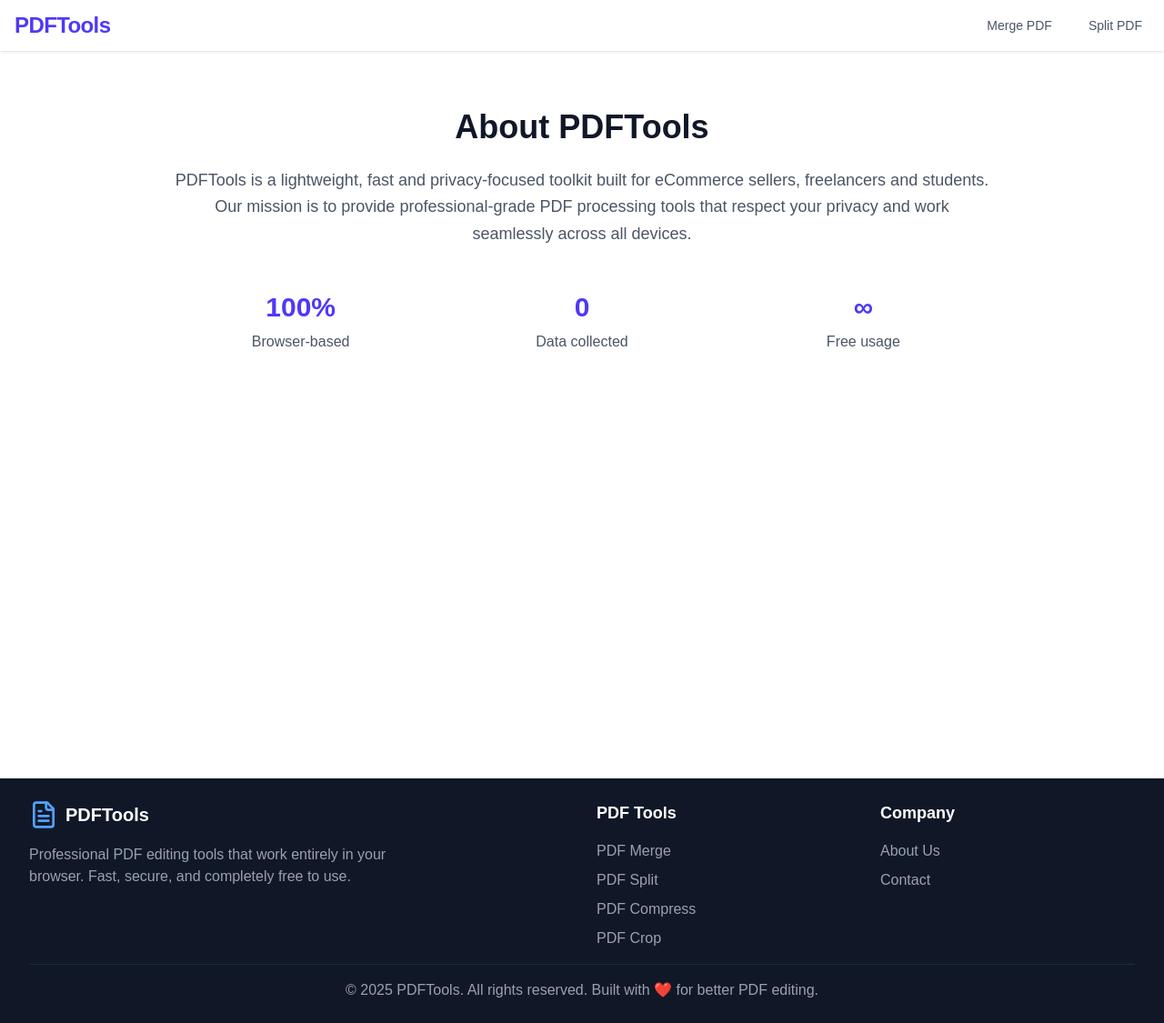
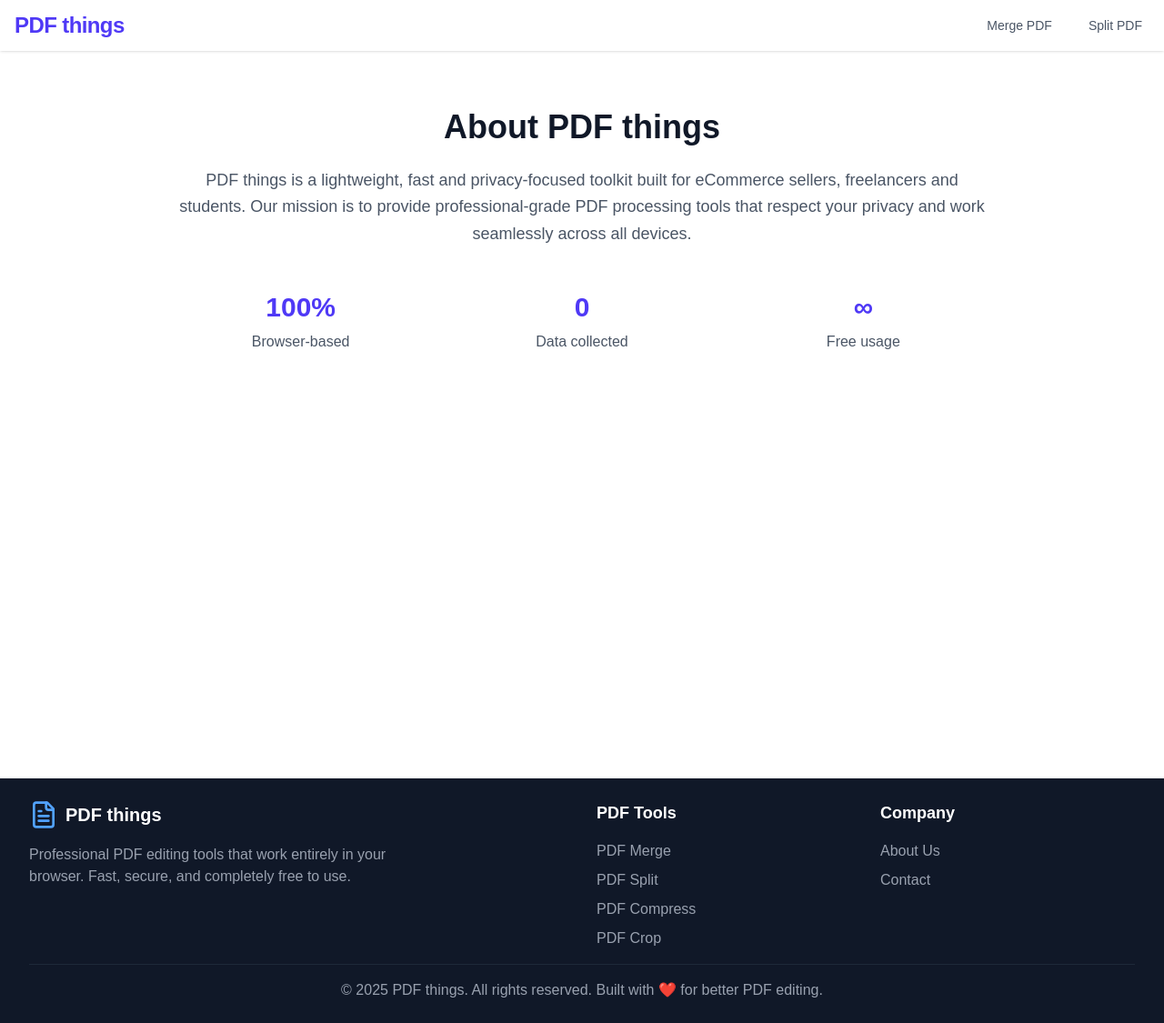
Before and after one commit to Vivekv1999/pdf_things_next, a Next.js app: page /about in a window 1280 px wide. Shown: the whole page at 91% size. Built offline with nearby package versions, Linux system fonts and the light colour scheme.

Commit message:
replace hardcoded app name with constant import

```diff
--- a/src/app/about/page.tsx
+++ b/src/app/about/page.tsx
@@ -1,3 +1,4 @@
+import { siteConfig } from "@/src/constants/appConstants";
 import { motion } from "framer-motion";
 
 const page = () => {
@@ -10,9 +11,9 @@ const page = () => {
                     transition={{ duration: 0.6 }}
                     viewport={{ once: true }}
                 >
-                    <h2 className="mb-6 font-bold text-gray-900 dark:text-gray-100 text-3xl sm:text-4xl">About PDFTools</h2>
+                    <h2 className="mb-6 font-bold text-gray-900 dark:text-gray-100 text-3xl sm:text-4xl">About {siteConfig.name}</h2>
                     <p className="mb-8 text-gray-600 dark:text-gray-300 text-lg leading-relaxed">
-                        PDFTools is a lightweight, fast and privacy-focused toolkit built for eCommerce sellers, freelancers and
+                        {siteConfig.name} is a lightweight, fast and privacy-focused toolkit built for eCommerce sellers, freelancers and
                         students. Our mission is to provide professional-grade PDF processing tools that respect your privacy and
                         work seamlessly across all devices.
                     </p>
--- a/src/layout/Footer.tsx
+++ b/src/layout/Footer.tsx
@@ -1,6 +1,7 @@
 import { FileText } from "lucide-react";
 import moment from "moment";
 import Link from "next/link";
+import { siteConfig } from "../constants/appConstants";
 
 const Footer = () => {
     return (
@@ -11,7 +12,7 @@ const Footer = () => {
                         <div className="col-span-1 md:col-span-2">
                             <div className="flex items-center space-x-2 mb-4">
                                 <FileText className="w-8 h-8 text-blue-400" />
-                                <span className="font-bold text-xl">PDFTools</span>
+                                <span className="font-bold text-xl">{siteConfig.name}</span>
                             </div>
                             <p className="mb-6 max-w-md text-gray-400">
                                 Professional PDF editing tools that work entirely in your browser. Fast, secure, and completely free to
@@ -63,7 +64,7 @@ const Footer = () => {
                     </div>
 
                     <div className="mt-4 pt-4 border-gray-800 border-t text-gray-400 text-center">
-                        <p>&copy; {moment().year()} PDFTools. All rights reserved. Built with ❤️ for better PDF editing.</p>
+                        <p>&copy; {moment().year()} {siteConfig.name}. All rights reserved. Built with ❤️ for better PDF editing.</p>
                     </div>
                 </div>
             </footer>
--- a/src/layout/Navbar.tsx
+++ b/src/layout/Navbar.tsx
@@ -4,6 +4,7 @@ import { Menu } from "lucide-react";
 import Link from "next/link";
 import { usePathname } from "next/navigation";
 import { useState } from "react";
+import { siteConfig } from "../constants/appConstants";
 import { allTools, Tool } from "../data/allTools";
 
 const Navbar: React.FC = () => {
@@ -17,7 +18,7 @@ const Navbar: React.FC = () => {
                     href="/"
                     className="font-bold text-indigo-600 text-2xl tracking-tight"
                 >
-                    PDFTools
+                    {siteConfig.name}
                 </Link>
 
                 {/* Desktop menu */}
```
